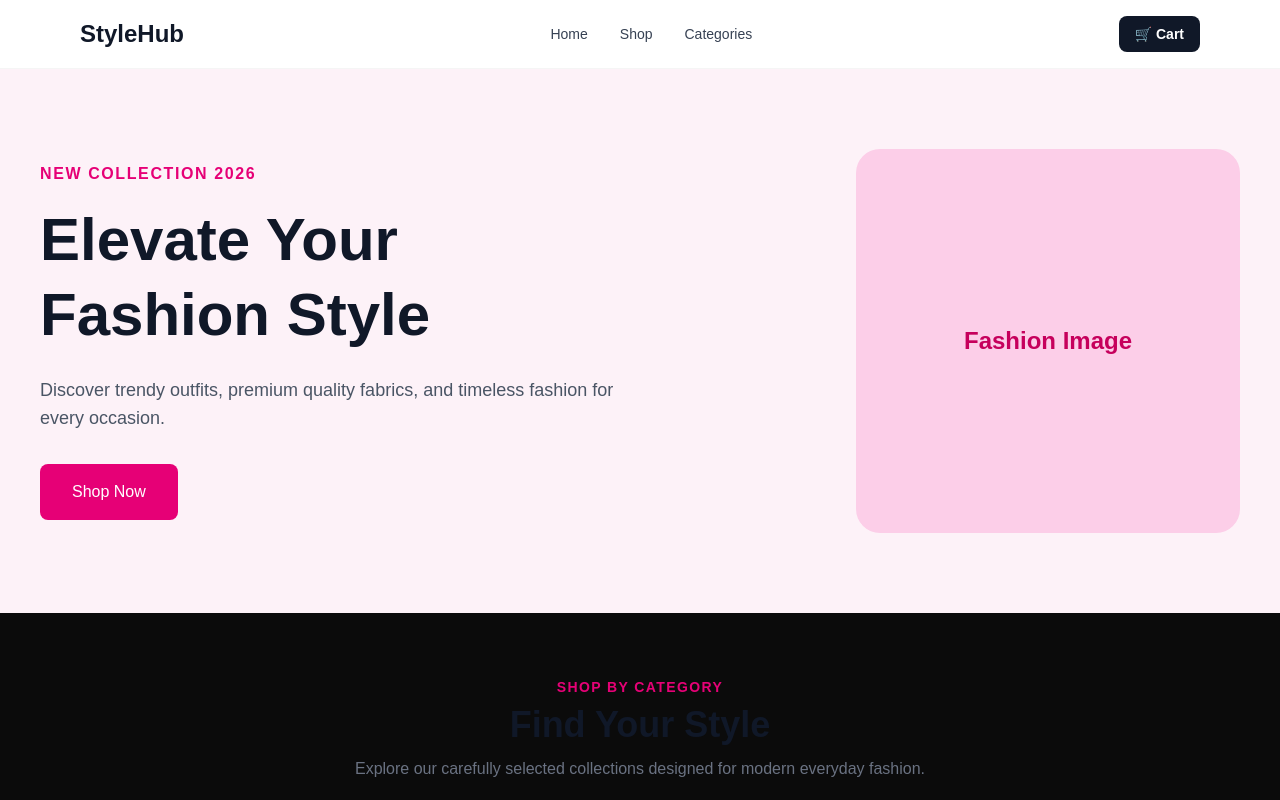
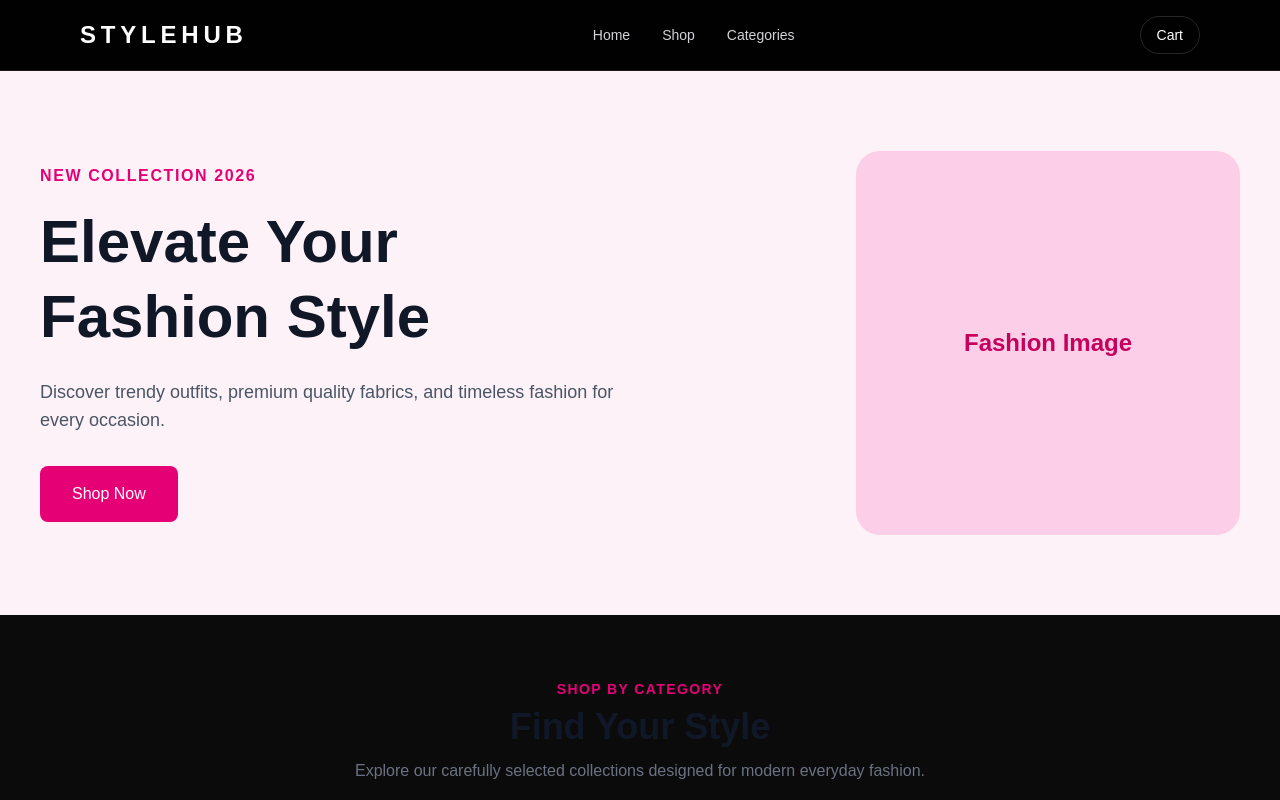
Before and after one commit to zainab-batool26/stylehub-clothing-store, a Next.js app: page / in a window 1280 px wide. Shown: the top 800 px of the page. Built offline with nearby package versions, Linux system fonts and the light colour scheme.

Commit message:
Refresh Navbar.tsx styling

```diff
--- a/components/Navbar.tsx
+++ b/components/Navbar.tsx
@@ -8,99 +8,53 @@
   const { cart } = useCart();
   const [menuOpen, setMenuOpen] = useState(false);
 
-  const totalItems = cart.reduce(
-    (total, item) => total + item.quantity,
-    0
-  );
+  const totalItems = cart.reduce((total, item) => total + item.quantity, 0);
 
   return (
-    <nav className="border-b bg-white px-6 py-4 md:px-12 lg:px-20">
-      <div className="flex items-center justify-between">
-        {/* Logo */}
+    <nav className="sticky top-0 z-50 border-b border-white/10 bg-black/90 px-6 py-4 backdrop-blur-md md:px-12 lg:px-20">
+      <div className="mx-auto flex max-w-7xl items-center justify-between">
         <Link
           href="/"
-          className="text-2xl font-bold text-gray-900"
+          className="text-2xl font-semibold tracking-[0.2em] text-white"
           onClick={() => setMenuOpen(false)}
         >
-          StyleHub
+          STYLEHUB
         </Link>
 
-        {/* Desktop Navigation */}
         <div className="hidden items-center gap-8 md:flex">
-          <Link
-            href="/"
-            className="text-sm font-medium text-gray-700 hover:text-pink-600"
-          >
-            Home
-          </Link>
-
-          <Link
-            href="/shop"
-            className="text-sm font-medium text-gray-700 hover:text-pink-600"
-          >
-            Shop
-          </Link>
-
-          <Link
-            href="/categories"
-            className="text-sm font-medium text-gray-700 hover:text-pink-600"
-          >
-            Categories
-          </Link>
+          <Link href="/" className="text-sm text-zinc-300 transition hover:text-white">Home</Link>
+          <Link href="/shop" className="text-sm text-zinc-300 transition hover:text-white">Shop</Link>
+          <Link href="/categories" className="text-sm text-zinc-300 transition hover:text-white">Categories</Link>
         </div>
 
-        {/* Right Side */}
         <div className="flex items-center gap-3">
-          {/* Cart */}
           <Link
             href="/cart"
-            className="relative rounded-lg bg-gray-900 px-4 py-2 text-sm font-semibold text-white hover:bg-pink-600"
+            className="relative rounded-full border border-white/15 px-4 py-2 text-sm font-medium text-white transition hover:border-[#d4af37] hover:text-[#d4af37]"
           >
-            🛒 Cart
-
+            Cart
             {totalItems > 0 && (
-              <span className="absolute -right-2 -top-2 flex h-5 w-5 items-center justify-center rounded-full bg-pink-600 text-xs text-white">
+              <span className="absolute -right-2 -top-2 flex h-5 w-5 items-center justify-center rounded-full bg-[#d4af37] text-xs font-bold text-black">
                 {totalItems}
               </span>
             )}
           </Link>
 
-          {/* Mobile Menu Button */}
           <button
+            aria-label="Toggle navigation menu"
             onClick={() => setMenuOpen(!menuOpen)}
-            className="rounded-lg border px-3 py-2 text-xl md:hidden"
+            className="rounded-full border border-white/15 px-3 py-2 text-lg text-white md:hidden"
           >
             ☰
           </button>
         </div>
       </div>
 
-      {/* Mobile Navigation */}
       {menuOpen && (
-        <div className="mt-4 flex flex-col gap-4 border-t pt-4 md:hidden">
-          <Link
-            href="/"
-            onClick={() => setMenuOpen(false)}
-            className="font-medium text-gray-700"
-          >
-            Home
-          </Link>
-
-          <Link
-            href="/shop"
-            onClick={() => setMenuOpen(false)}
-            className="font-medium text-gray-700"
-          >
-            Shop
-          </Link>
-
-          <Link
-            href="/categories"
-            onClick={() => setMenuOpen(false)}
-            className="font-medium text-gray-700"
-          >
-            Categories
-          </Link>
+        <div className="mx-auto mt-4 flex max-w-7xl flex-col gap-4 border-t border-white/10 pt-4 md:hidden">
+          <Link href="/" onClick={() => setMenuOpen(false)} className="text-zinc-300">Home</Link>
+          <Link href="/shop" onClick={() => setMenuOpen(false)} className="text-zinc-300">Shop</Link>
+          <Link href="/categories" onClick={() => setMenuOpen(false)} className="text-zinc-300">Categories</Link>
         </div>
       )}
     </nav>
```
